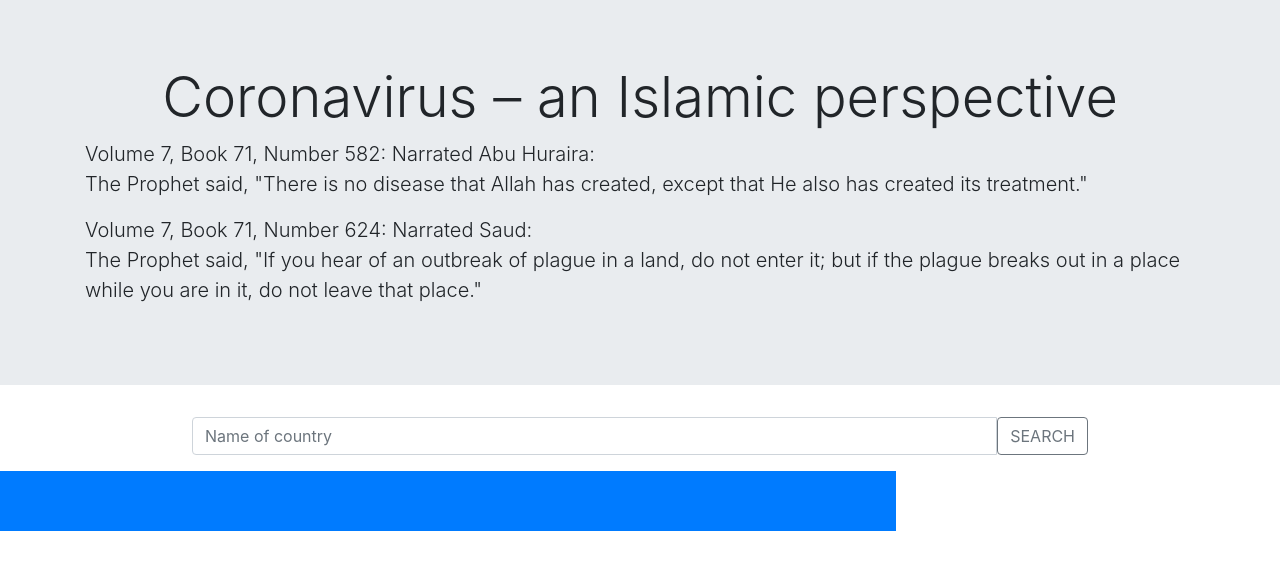
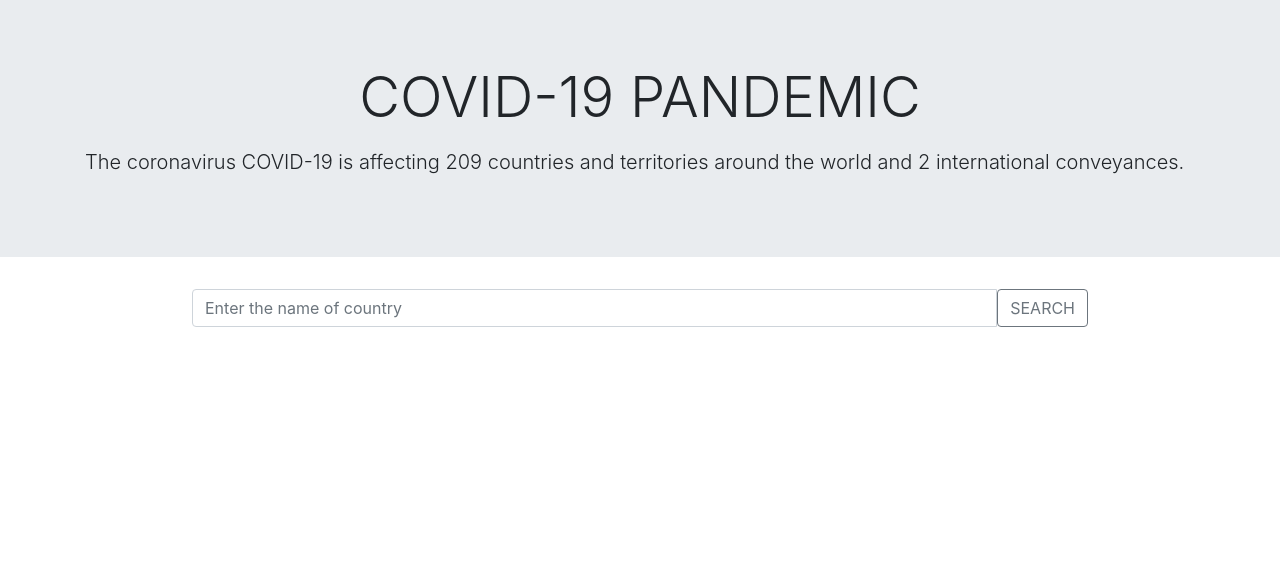
Before and after one commit to shadabmajeed/coranaapp, a website: page public/index.html in a window 1280 px wide. Drawn offline with nearby package versions, Linux system fonts and the light colour scheme; no server answers.

Commit message:
Update index.html

```diff
--- a/public/index.html
+++ b/public/index.html
@@ -12,22 +12,11 @@
 <body>
     <div class="jumbotron jumbotron-fluid" >
         <div class="container">
-          <h1 class="display-4" style="text-align: center;">Coronavirus – an Islamic perspective</h1>
+          <h1 class="display-4" style="text-align: center;">COVID-19 PANDEMIC</h1>
           <p class="lead" style="text-size-adjust:10px ;">
-            Volume 7, Book 71, Number 582:
 
-            Narrated Abu Huraira:
-            <br>
-            The Prophet said, "There is no disease that Allah has created, except that He also has created its treatment."
-
-
-
-        </p>
         <p class="lead" style="text-size-adjust:10px ;">
-          Volume 7, Book 71, Number 624:
-          Narrated Saud:
-          <br>
-          The Prophet said, "If you hear of an outbreak of plague in a land, do not enter it; but if the plague breaks out in a place while you are in it, do not leave that place."
+            The coronavirus COVID-19 is affecting 209 countries and territories around the world and 2 international conveyances.
 
 
         </p>
@@ -35,11 +24,11 @@
       </div>
 
       <div class="input-group mb-3" style="width:70%;margin:auto">
-      <input id="country" type="text" class="form-control" placeholder="Name of country" aria-label="Example text with button addon" aria-describedby="button-addon1">
+      <input id="country" type="text" class="form-control" placeholder="Enter the name of country" aria-label="Example text with button addon" aria-describedby="button-addon1">
       <button id="btn" class="btn btn-outline-secondary" type="button" id="button-addon1">SEARCH</button>
 
     </div>
-    <div id="lastupdate"  class="p-3 mb-2 bg-primary text-white" style="height:60px;width:70% ;"></div>
+
     <table class="table" id="data">
       <thead id="thead">
 
```
